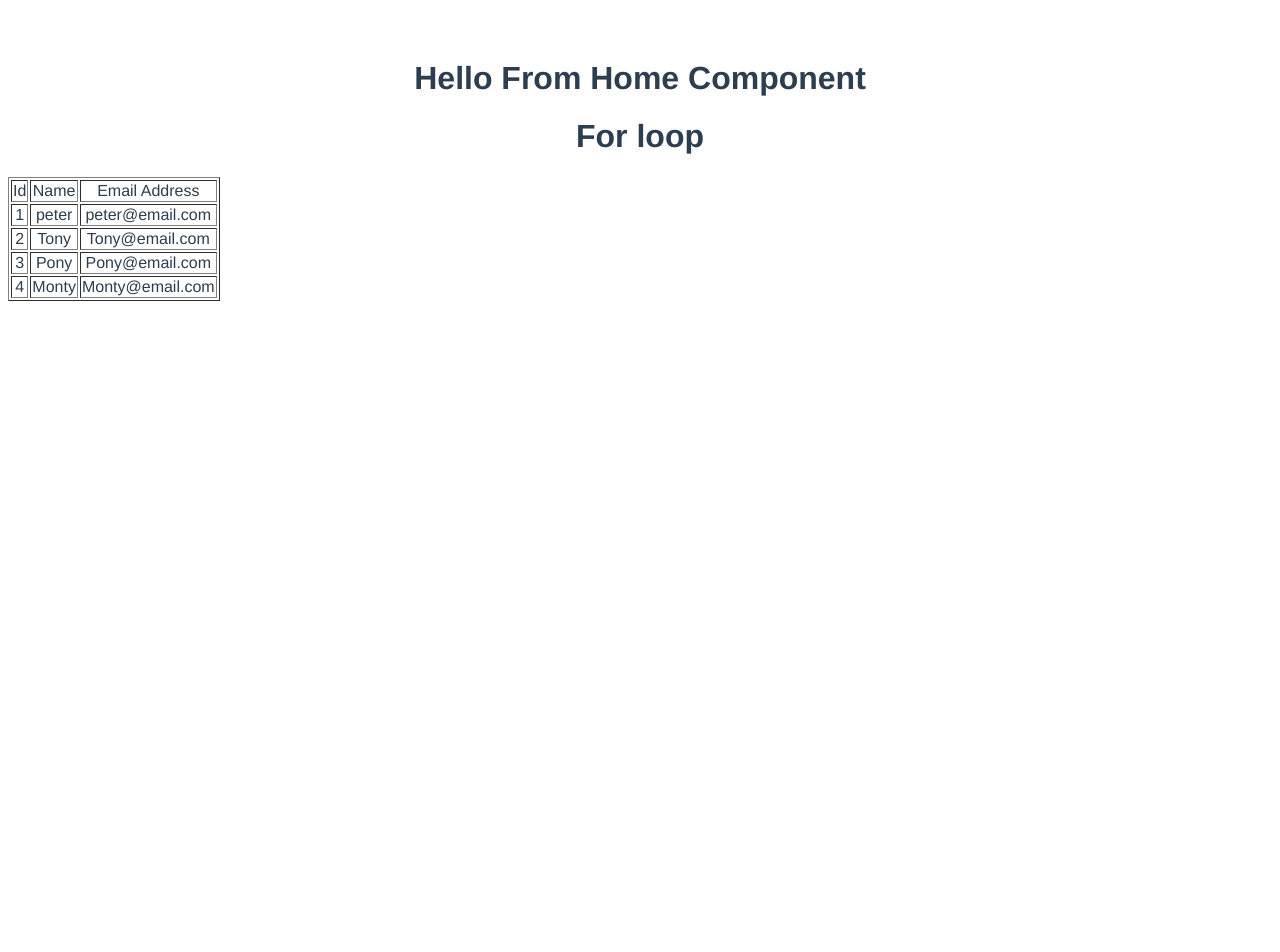
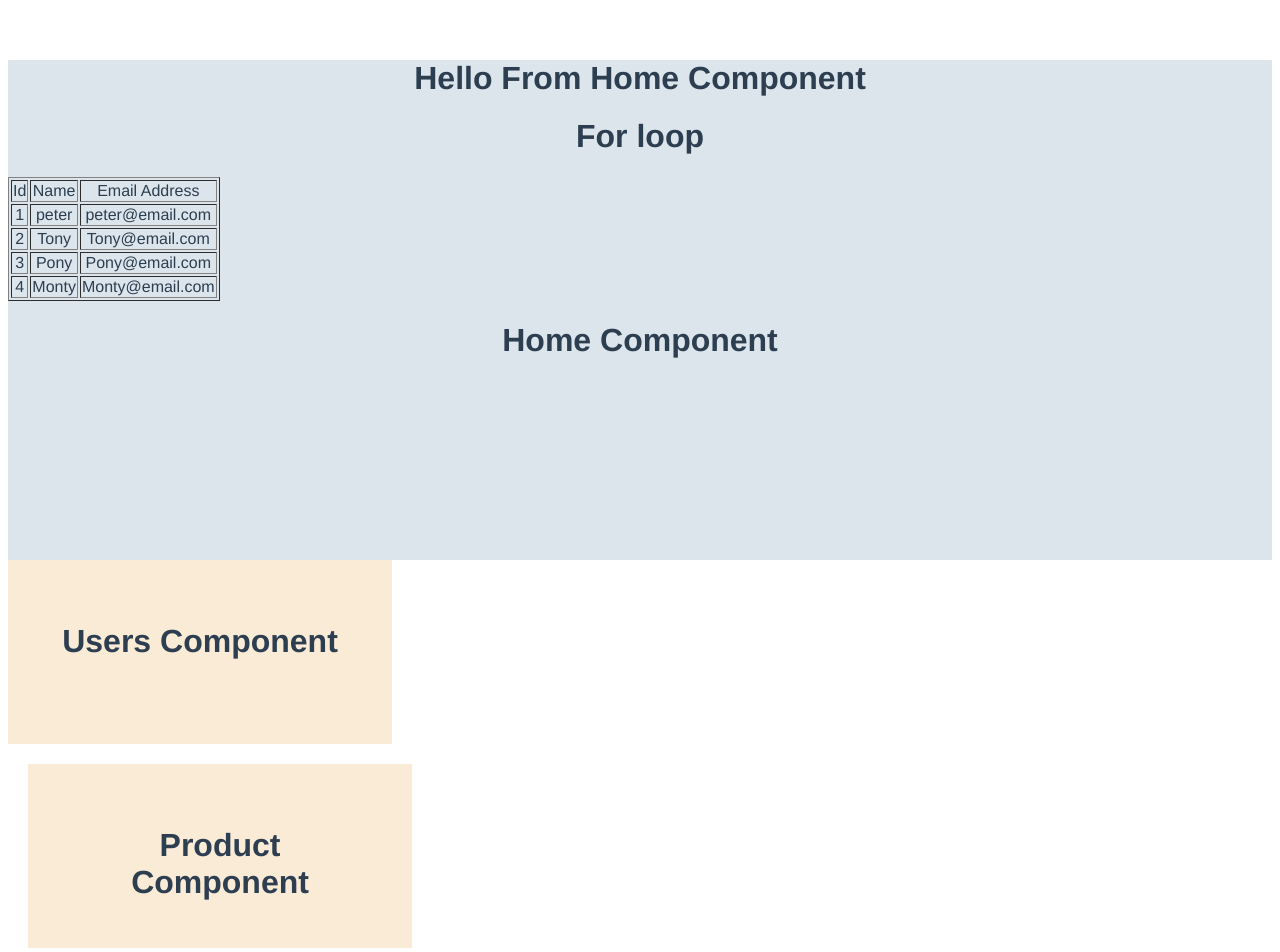
Before and after one commit to Kazi-Bablu/vue, a Vue app: page / in a window 1280 px wide. Shown: the top 952 px of the page. Before the commit the page ends 800 px from the top, so only its background shows below. Built offline with nearby package versions, Linux system fonts and the light colour scheme.

Commit message:
vue js component

```diff
--- a/src/App.vue
+++ b/src/App.vue
@@ -2,18 +2,24 @@
   <div id="app">
 <!--    <img alt="Vue logo" src="./assets/logo.png">-->
 <!--    <HelloWorld msg="Welcome to Your Vue.js App"/>-->
-    <Home data="Home Data" msg="Hi From message"></Home>
+<!--    <Home data="Home Data" msg="Hi From message"></Home>-->
+    <Home></Home>
+    <users></users>
+    <product></product>
   </div>
 </template>
 
 <script>
 // import HelloWorld from './components/HelloWorld.vue';
 import Home from "./components/Home";
-
+import Users from "./components/Users";
+import Product from "./components/Products";
 export default {
   name: 'App',
   components: {
-    Home
+    Home,
+    Users,
+    Product
   }
 }
 </script>
--- a/src/components/Home.vue
+++ b/src/components/Home.vue
@@ -19,7 +19,7 @@
         <td>{{user.email}}</td>
       </tr>
     </table>
-
+      <h1>Home Component</h1>
   </div>
 </template>
 
@@ -53,5 +53,8 @@ export default {
 </script>
 
 <style scoped>
-
+  div{
+    background-color: #dde5ec;
+    height: 500px;
+  }
 </style>
--- /dev/null
+++ b/src/components/Products.vue
@@ -0,0 +1,21 @@
+<template>
+<div class="product">
+  <h1>Product Component</h1>
+</div>
+</template>
+
+<script>
+export default {
+  name: "Products",
+}
+</script>
+
+<style scoped>
+.product {
+  background-color: antiquewhite;
+  height: 100px;
+  width: 300px;
+  padding: 42px;
+  margin: 20px;
+}
+</style>
--- /dev/null
+++ b/src/components/Users.vue
@@ -0,0 +1,20 @@
+<template>
+  <div class="users">
+    <h1>Users Component</h1>
+  </div>
+</template>
+
+<script>
+export default {
+  name: "Users"
+}
+</script>
+
+<style scoped>
+.users {
+  background-color: antiquewhite;
+  height: 100px;
+  width: 300px;
+  padding: 42px;
+}
+</style>
```
